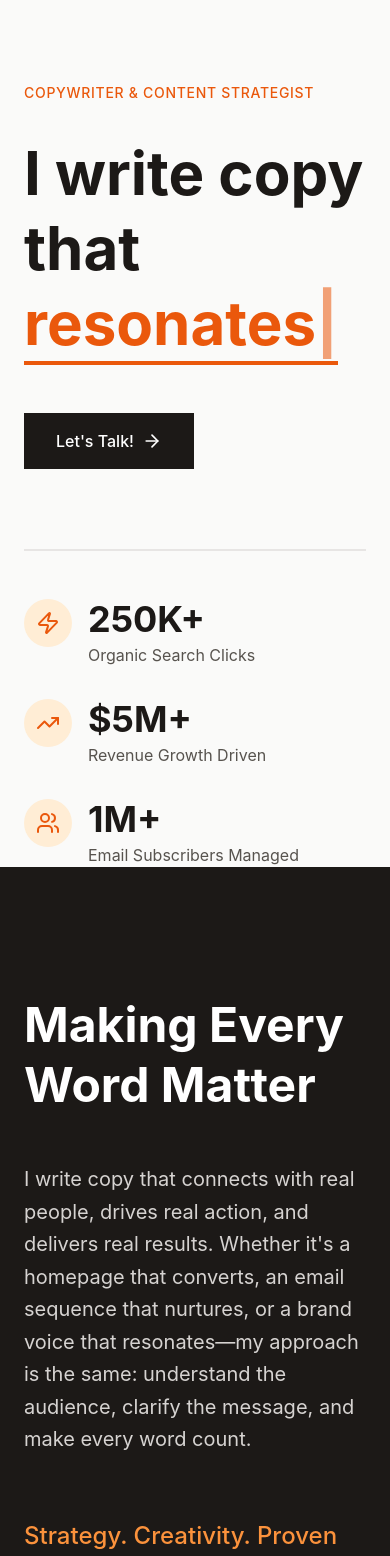
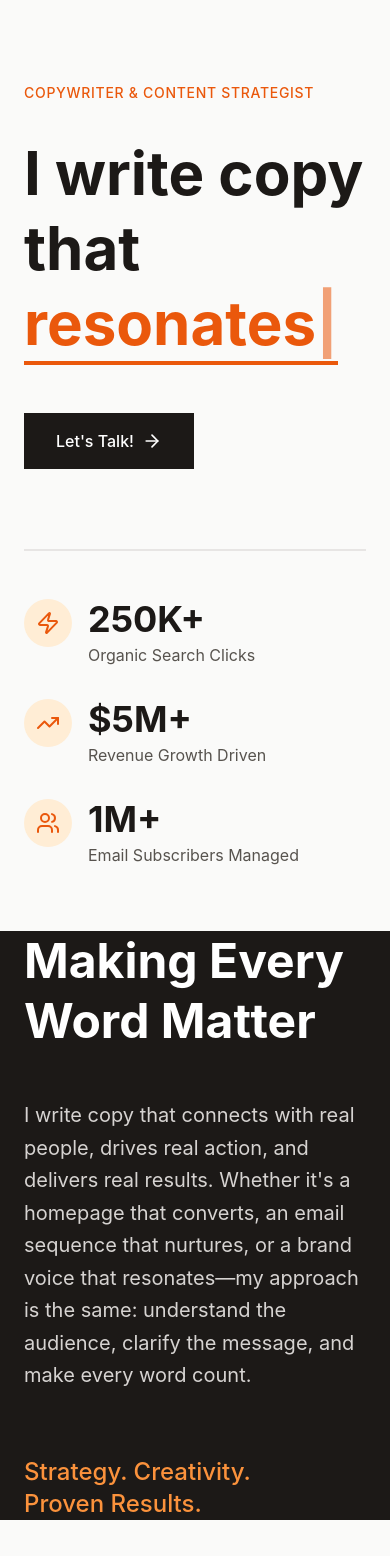
Before and after one commit to jessezalasky/jessezalasky.github.io, a React (Create React App) app: page / in a window 390 px wide. Shown: the top 1556 px of the page. Built offline with nearby package versions, Linux system fonts and the light colour scheme.

Commit message:
fix padding

```diff
--- a/src/Portfolio.jsx
+++ b/src/Portfolio.jsx
@@ -105,7 +105,7 @@ export default function PortfolioConcept() {
 </div>
 
           {/* Stats Bar */}
-          <div className="grid grid-cols-1 md:grid-cols-3 gap-8 pt-12 border-t-2 border-stone-200">
+<div className="grid grid-cols-1 md:grid-cols-3 gap-8 pt-12 pb-16 md:pb-0 border-t-2 border-stone-200">
             {stats.map((stat, index) => {
               const Icon = stat.icon;
               return (
@@ -125,7 +125,7 @@ export default function PortfolioConcept() {
       </section>
 
       {/* Philosophy Section */}
-      <section className="py-32 px-6 md:px-12 lg:px-24 bg-stone-900 text-white">
+      <section className="py-26 px-6 md:px-12 lg:px-24 bg-stone-900 text-white">
         <div className="max-w-4xl mx-auto">
           <h2 className="text-5xl md:text-6xl font-bold mb-12 leading-tight">
             Making Every Word Matter
@@ -138,7 +138,7 @@ export default function PortfolioConcept() {
               and make every word count.
             </p>
             <p className="text-orange-400 font-medium text-2xl pt-8">
-              Strategy. Creativity. Proven Results.
+              Strategy. Creativity.<br></br>Proven Results.
             </p>
           </div>
         </div>
@@ -210,7 +210,7 @@ export default function PortfolioConcept() {
       </section>
 
       {/* Skills Section - Reimagined */}
-      <section className="py-32 px-6 md:px-12 lg:px-24 bg-orange-50">
+      <section className="py-26 px-6 md:px-12 lg:px-24 bg-orange-50">
         <div className="max-w-7xl mx-auto">
           <div className="mb-20 text-center">
             <h2 className="text-5xl md:text-6xl font-bold mb-6">
@@ -308,7 +308,7 @@ export default function PortfolioConcept() {
       </section>
 
       {/* The Fun Stuff Section */}
-      <section className="py-32 px-6 md:px-12 lg:px-24 bg-gradient-to-br from-orange-500 to-pink-600 text-white">
+      <section className="py-26 px-6 md:px-12 lg:px-24 bg-gradient-to-br from-orange-500 to-pink-600 text-white">
         <div className="max-w-6xl mx-auto">
           <div className="mb-16">
             <h2 className="text-5xl md:text-6xl font-bold mb-6">
```
